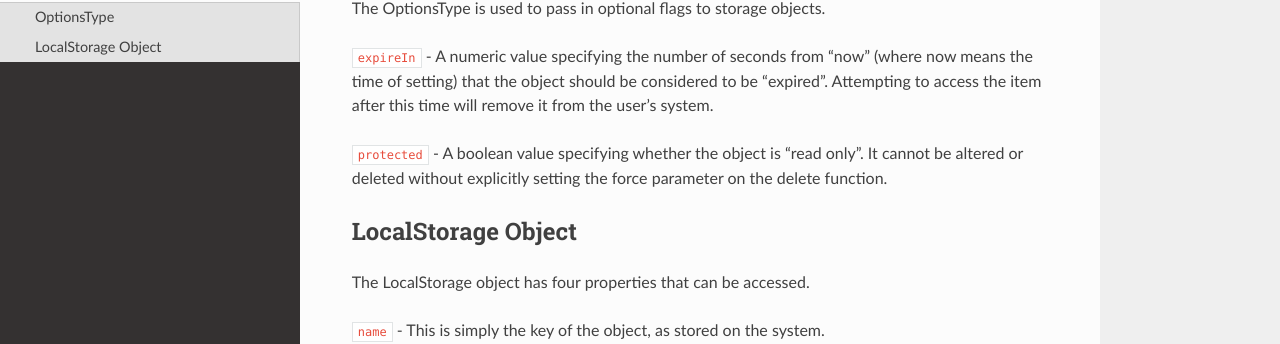
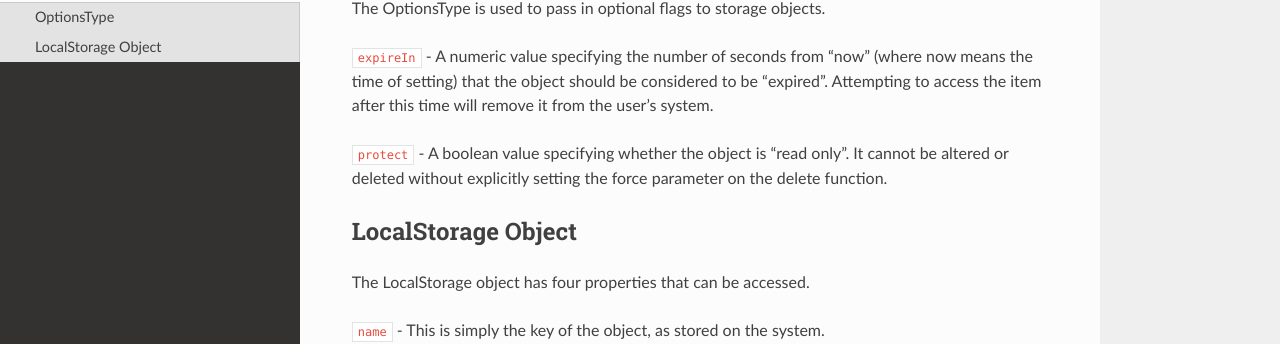
Before and after one commit to Mircoxi/storinator, a Sphinx documentation site: the page built from docs/source/api.rst, in a window 1280 px wide and 923 px high. Shown: the part 219-563 px from the top of the window. Built offline with Sphinx 7.4.7 and the Read the Docs theme 2.0.0, drawn with Linux system fonts in a browser that asks for light colours.

Commit message:
protected ---> protect in docs

```diff
--- a/docs/source/api.rst
+++ b/docs/source/api.rst
@@ -13,7 +13,7 @@ The OptionsType is used to pass in optional flags to storage objects.
 that the object should be considered to be "expired". Attempting to access the item after this time will remove it
 from the user's system.
 
-:code:`protected` - A boolean value specifying whether the object is "read only". It cannot be altered or deleted
+:code:`protect` - A boolean value specifying whether the object is "read only". It cannot be altered or deleted
 without explicitly setting the force parameter on the delete function.
 
 .. _localstorageobject:
--- a/docs/source/usage.rst
+++ b/docs/source/usage.rst
@@ -24,7 +24,7 @@ Optionally, :ref:`options` can be passed in to extend the functionality. For exa
 
 .. code-block:: javascript
 
-    Storinator.setLocal('some important data', 'some important value', {expireIn: 2592000, protected: true});
+    Storinator.setLocal('some important data', 'some important value', {expireIn: 2592000, protect: true});
 
 This would set a storage object that expires in 30 days, and cannot be overwritten.
 
```
